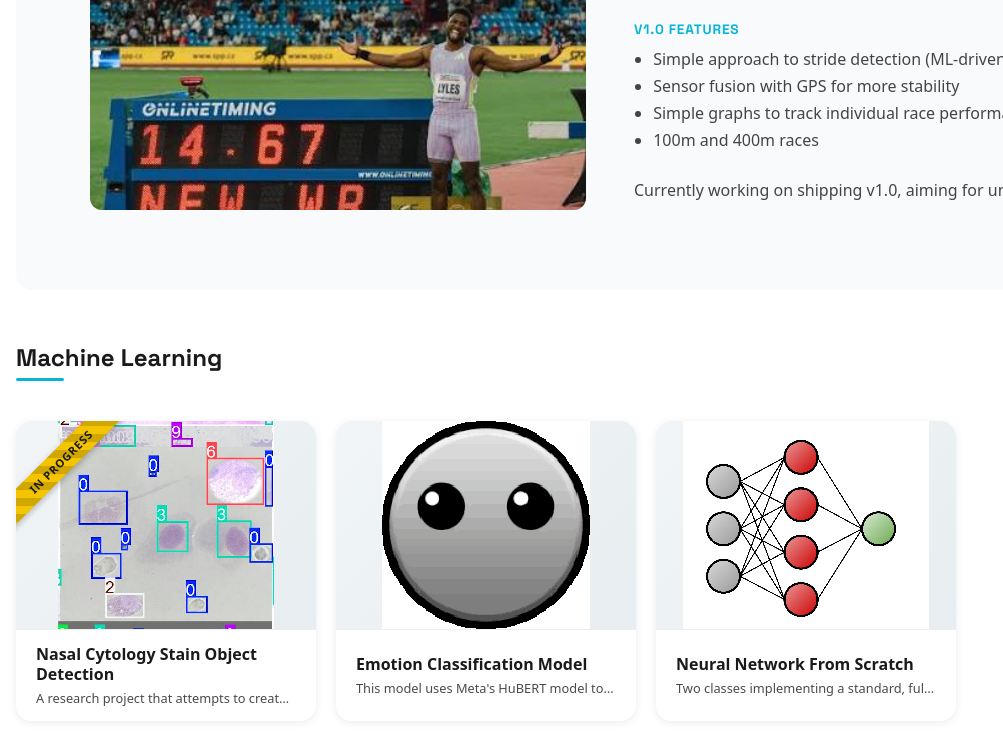
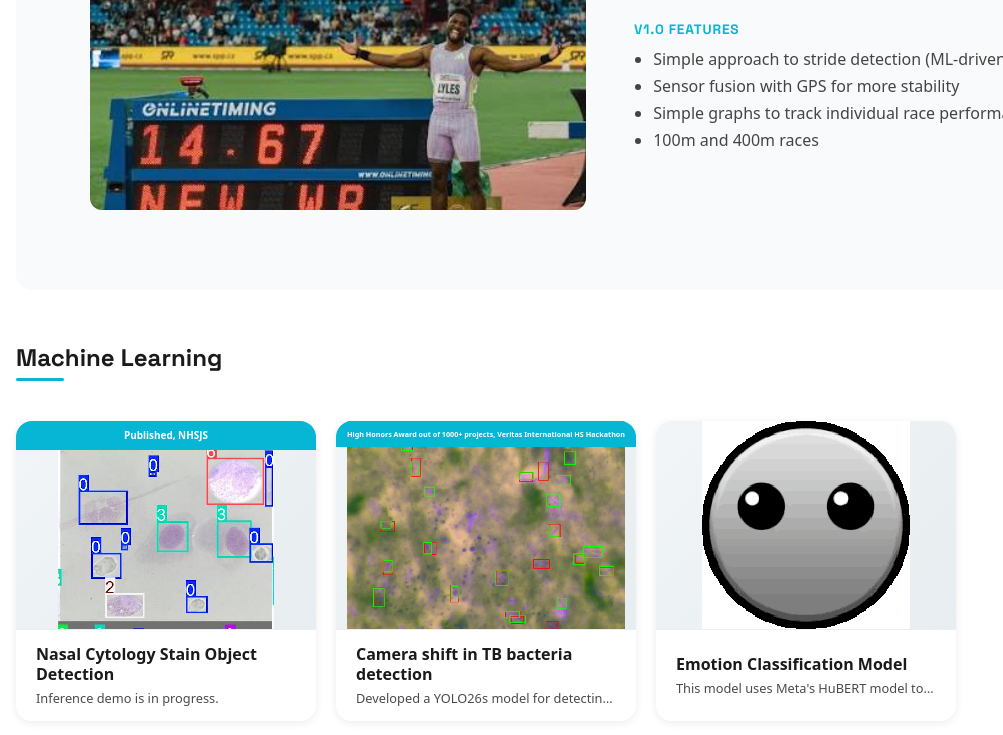
Before and after one commit to luminescent11/portfolio, a website: page index.html in a window 1280 px wide. Shown: the part 1440-2175 px from the top of the page, without its empty margins (0-1003 px from the left). Drawn offline with Linux system fonts and the light colour scheme.

Commit message:
Update portfolio project cards
Co-authored-by: Copilot <223556219+Copilot@users.noreply.github.com>

```diff
--- a/index.html
+++ b/index.html
@@ -44,19 +44,19 @@
 
           <div class="featured-content">
             <span class="featured-eyebrow">Featured</span>
-            <h2>Stryder</h2>
+            <h2>SplitLab</h2>
 
             <div class="featured-section">
               <p>Whether it's a season performance trend or a 10m splits in a 100m race, statistics are essential for improving performance in track (for example, speed endurance or acceleration). However, collecting such data is difficult: hand-timing is inconvenient and requires a partner, and accurate timing systems are too expensive.</p>
             </div>
 
             <div class="featured-section">
-              <p>Stryder is the solution: a sensor-driven smartwatch timing and data analysis app for sprinters and hurdlers.</p>
+              <p>SplitLab is the solution: a sensor-driven smartwatch timing and data analysis app for sprinters and hurdlers.</p>
             </div>
 
             <div class="featured-section">
               <h3>How will it work?</h3>
-              <p>Stryder measures time by detecting strides and sampling user location to keep a running distance total, which is continuously updated to eventually measure the time elapsed once the user crosses the finish line. Stride detection is done primarily using the accelerometer and gyroscope.</p>
+              <p>SplitLab measures time by detecting strides and sampling user location to keep a running distance total, which is continuously updated to eventually measure the time elapsed once the user crosses the finish line. Stride detection is done primarily using the accelerometer and gyroscope.</p>
             </div>
 
             <div class="featured-section">
@@ -69,7 +69,6 @@
               </ul>
             </div>
 
-            <p class="featured-stat">Currently working on shipping v1.0, aiming for under <span class="highlight">7%</span> relative MSE.</p>
           </div>
         </div>
       </div>
@@ -78,19 +77,37 @@
         <h2 class="reveal">Machine Learning</h2>
 
         <div class="container">
-          <a href="" class="box in-progress box-reveal">
-            <span class="tape">In progress</span>
+          <div class="box box-reveal">
+            <div class="box-banners">
+              <a href="https://nhsjs.com/2026/tuning-hyperparameters-to-improve-average-precision-in-object-detection-for-the-nasal-mucosa-cell-dataset/" class="box-banner" aria-label="Published, NHSJS">Published, NHSJS</a>
+            </div>
             <div class="boxmedia">
               <img src="assets/nasalmucosa.png" class="boximage" alt="Nasal Cytology" />
             </div>
             <div class="boxcaption">
               <span class="boxtitle">Nasal Cytology Stain Object Detection</span>
-              <span class="boxdesc">A research project that attempts to create a higher-performing object detection model on the NMCD dataset by augmenting data and adjusting the loss function.</span>
+              <span class="boxdesc">Inference demo is in progress.</span>
             </div>
             <div class="box-overlay">
-              <p>A research project that attempts to create a higher-performing object detection model on the NMCD dataset by augmenting data and adjusting the loss function.</p>
+              <p>A research project that created a higher-performing object detection model on the NMCD dataset by augmenting data and adjusting the loss function. The inference demo is in progress.</p>
             </div>
-          </a>
+          </div>
+
+          <div class="box box-reveal">
+            <div class="box-banners">
+              <a href="https://highschoolhackathon.org/" class="box-banner box-banner-long" aria-label="High Honors Award out of 1000+ projects, Veritas International HS Hackathon">High Honors Award out of 1000+ projects, Veritas International HS Hackathon</a>
+            </div>
+            <div class="boxmedia">
+              <img src="assets/TB_cells.png" class="boximage" alt="TB bacteria cells" />
+            </div>
+            <div class="boxcaption">
+              <span class="boxtitle">Camera shift in TB bacteria detection</span>
+              <span class="boxdesc">Developed a YOLO26s model for detecting TB bacteria to assist under-resourced lab technicians in TB diagnosis. Conducted a camera shift experiment using a public dataset to determine whether changing hospital camera affects model performance.</span>
+            </div>
+            <div class="box-overlay">
+              <p>Developed a YOLO26s model for detecting TB bacteria to assist under-resourced lab technicians in TB diagnosis. Conducted a camera shift experiment using a public dataset to determine whether changing hospital camera affects model performance.</p>
+            </div>
+          </div>
 
           <a href="https://emotion-classification-frontend.vercel.app/" class="box box-reveal">
             <div class="boxmedia">
@@ -98,10 +115,10 @@
             </div>
             <div class="boxcaption">
               <span class="boxtitle">Emotion Classification Model</span>
-              <span class="boxdesc">This model uses Meta's HuBERT model to extract 768 meaningful features from raw audio data, then passes the features through a classifier head to classify the file as one of 7 emotions. It has many medical applications.</span>
+              <span class="boxdesc">This model uses Meta's HuBERT model to extract 768 meaningful features from raw audio data, then passes the features through a classifier head to classify the file as one of 7 emotions.</span>
             </div>
             <div class="box-overlay">
-              <p>This model uses Meta's HuBERT model to extract 768 meaningful features from raw audio data, then passes the features through a classifier head to classify the file as one of 7 emotions. It has many medical applications.</p>
+              <p>This model uses Meta's HuBERT model to extract 768 meaningful features from raw audio data, then passes the features through a classifier head to classify the file as one of 7 emotions.</p>
             </div>
           </a>
 
@@ -124,18 +141,13 @@
             </div>
             <div class="boxcaption">
               <span class="boxtitle">Damped Harmonic Oscillation Predictor</span>
-              <span class="boxdesc">A physics-informed neural network (PINN) predicting the motion of a damped harmonic oscillator: fourier features are extracted to avoid spectral bias, and an exponential envelope multiplied predictions to help the model understand the dampening better.</span>
+              <span class="boxdesc">A physics-informed neural network (PINN) predicting the motion of a damped harmonic oscillator: fourier features are extracted to avoid spectral bias, and an exponential envelope multiplied predictions to help the model understand the damping better.</span>
             </div>
             <div class="box-overlay">
-              <p>A physics-informed neural network (PINN) predicting the motion of a damped harmonic oscillator: fourier features are extracted to avoid spectral bias, and an exponential envelope multiplied predictions to help the model understand the dampening better.</p>
+              <p>A physics-informed neural network (PINN) predicting the motion of a damped harmonic oscillator: fourier features are extracted to avoid spectral bias, and an exponential envelope multiplied predictions to help the model understand the damping better.</p>
             </div>
           </a>
 
-          <div class="box coming-soon box-reveal">
-            <div class="boxcaption">
-              <a href="#featured" class="coming-soon-link">Coming soon</a>
-            </div>
-          </div>
         </div>
       </div>
 
--- a/styles.css
+++ b/styles.css
@@ -345,6 +345,38 @@ main {
   pointer-events: none;
 }
 
+.box-banners {
+  position: absolute;
+  top: 0;
+  right: 0;
+  left: 0;
+  z-index: 6;
+}
+
+.box-banner {
+  display: block;
+  width: 100%;
+  background: #06b6d4;
+  color: #fff;
+  padding: 0.55rem 0.5rem;
+  font-size: 0.62rem;
+  font-weight: 700;
+  line-height: 1.2;
+  text-align: center;
+  text-decoration: none;
+  white-space: nowrap;
+}
+
+.box-banner-long {
+  padding-right: 0.25rem;
+  padding-left: 0.25rem;
+  font-size: 0.45rem;
+}
+
+a.box-banner:hover {
+  background: #0891b2;
+}
+
 #featured {
   padding: 5rem 1.5rem;
   background: #f9fafb;
```
Also changed, not shown: assets/TB_cells.png (added).
